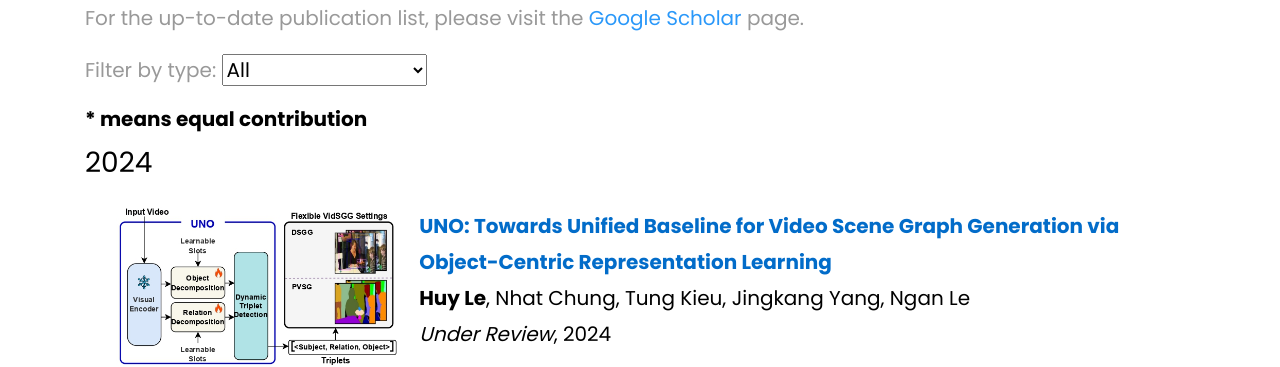
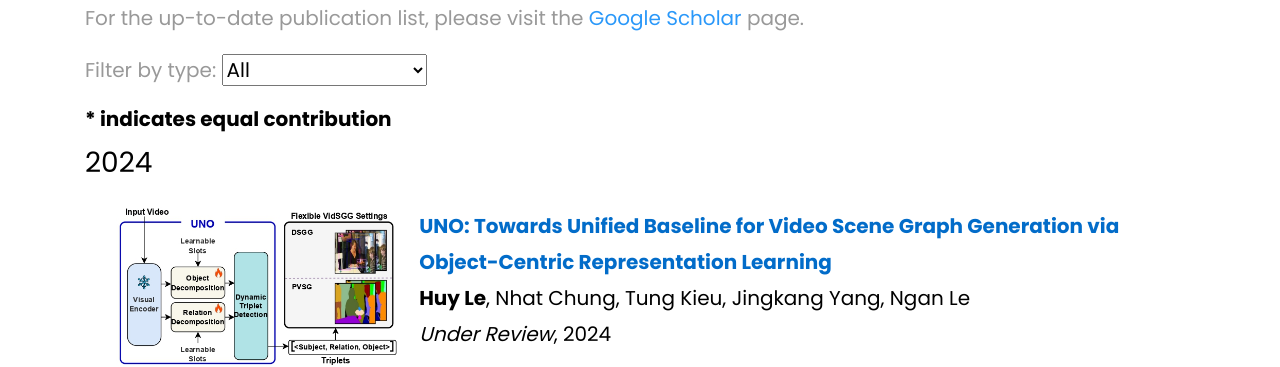
Before and after one commit to lehuy1611/lehuy1611.github.io, a Jekyll site: the page built from publication.html, in a window 1280 px wide and 900 px high. Shown: the part 136-503 px from the top of the window. Built offline with Jekyll 4.4.1, drawn with Linux system fonts in a browser that asks for light colours; nearby versions of some CDN libraries; library files that are not in the unit come from our copies; a style sheet for code colours, icons or effects is not loaded.

```diff
--- a/publication.html
+++ b/publication.html
@@ -106,7 +106,7 @@
                             <option value=".pubtype-5">Under Review</option>
                         </select>
                     </p>
-                    <h5 class="heading"><b>* means equal contribution</b></h5>
+                    <h5 class="heading"><b>* indicates equal contribution</b></h5>
                     <!-- Filtered Sections -->
                     <div id="all">
                         <h3>2024</h3>
```
